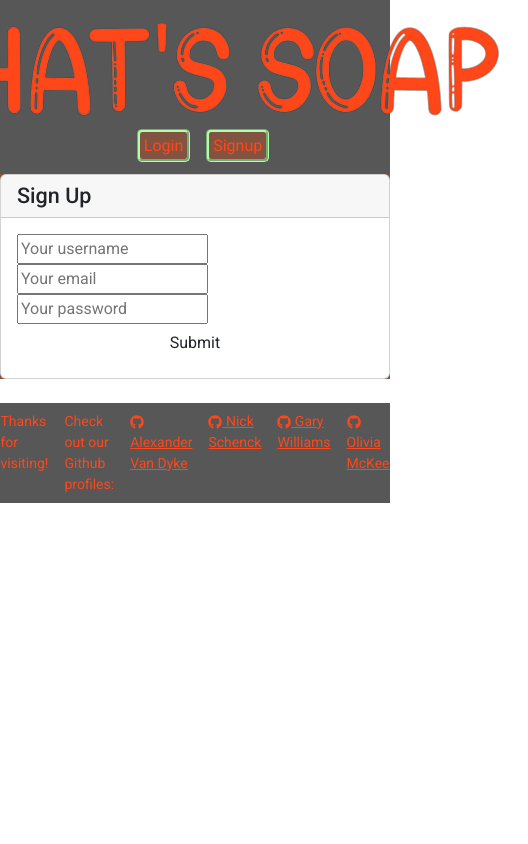
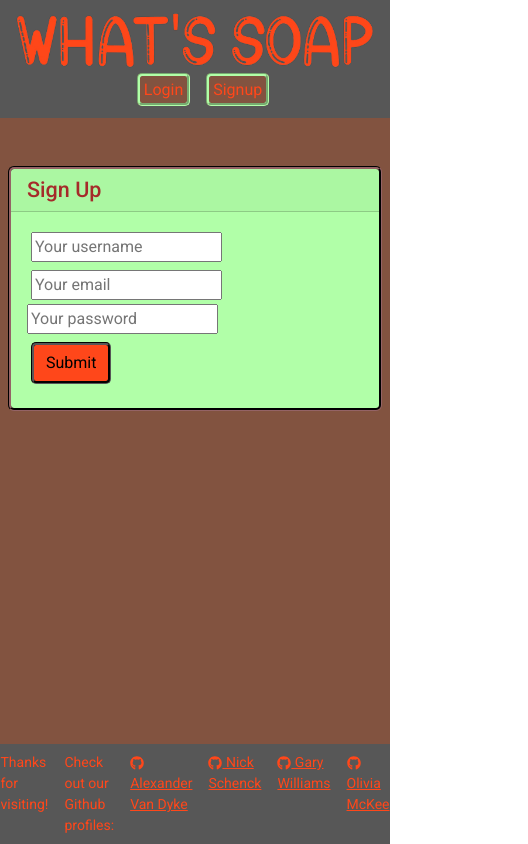
Before and after one commit to AlexandertheGreat491/whats_soap, a React (Create React App) app in the folder client/: page /signup in a window 390 px wide. Shown: the top 844 px of the page, 528 px wide, since content can reach past the window. Built offline with nearby package versions, Linux system fonts and the light colour scheme.

Commit message:
added styling to header, footer, & suds cards, header now mobile friendly

```diff
--- a/client/src/App.js
+++ b/client/src/App.js
@@ -19,7 +19,6 @@ import Footer from "./components/Footer";
 import SingleSud from "./pages/SingleSud";
 import EditSud from "./pages/EditSud";
 
-
 const httpLink = createHttpLink({
   uri: "/graphql",
 });
@@ -39,32 +38,44 @@ const client = new ApolloClient({
   cache: new InMemoryCache(),
 });
 
-
 function App() {
-  const [options] = useState([
-    { name: "View Suds" },
-    { name: "Add" }
-  ]);
+  const [options] = useState([{ name: "View Suds" }, { name: "Add" }]);
   const [currentOption, setOption] = useState(options[0]);
 
   return (
     <ApolloProvider client={client}>
       <Router>
         <div>
-          <Header options={options}
+          <Header
+            options={options}
             setOption={setOption}
-            currentOption={currentOption} />
-          <div id="main">
+            currentOption={currentOption}
+          />
+          <div id="main" className="mb-4">
             <Routes>
-              <Route path="/" element={<Home options={options}
-                setOption={setOption}
-                currentOption={currentOption} />} />
+              <Route
+                path="/"
+                element={
+                  <Home
+                    options={options}
+                    setOption={setOption}
+                    currentOption={currentOption}
+                  />
+                }
+              />
               <Route path="/login" element={<LoginForm />} />
               <Route path="/signup" element={<SignUpForm />} />
               <Route path="/sud/:id" element={<SingleSud />} />
-              <Route path="/edit/:id" element={<EditSud options={options}
-                setOption={setOption}
-                currentOption={currentOption} />} />
+              <Route
+                path="/edit/:id"
+                element={
+                  <EditSud
+                    options={options}
+                    setOption={setOption}
+                    currentOption={currentOption}
+                  />
+                }
+              />
               <Route path="*" element={<NoMatch />} />
             </Routes>
           </div>
--- a/client/src/components/Footer/index.js
+++ b/client/src/components/Footer/index.js
@@ -3,7 +3,7 @@ import { FaGithub } from "react-icons/fa";
 
 const Footer = () => {
     return (
-        <footer>
+        <footer className="mt-2">
             <p className="m-2">Thanks for visiting!</p>
             <p className="m-2">Check out our Github profiles:</p>
             <div className="d-inline-flex">
--- a/client/src/components/Header/index.js
+++ b/client/src/components/Header/index.js
@@ -16,10 +16,10 @@ const Header = (props) => {
   };
 
   return (
-    <header className='pb-3'>
+    <header className='col-12 d-inline-flex pb-3'>
       <div>
         <Link to="/">
-          <img src="/images/whats-soap-w-background-removed.png" alt="What's Soap?"></img>
+          <img className='d-inline-flex w-100' src="/images/whats-soap-w-background-removed.png" alt="What's Soap?"></img>
         </Link>
 
         <nav className="text-center container">
--- a/client/src/components/Suds/index.js
+++ b/client/src/components/Suds/index.js
@@ -7,7 +7,7 @@ function Suds({ recipes }) {
         <div className='p-3'>
             {/* map over recipes */}
             {recipes.map((recipe) => (
-                <div id='card' className='card p-2 m-1 d-inline-flex' key={recipe._id}>
+                <div id='card' className='card p-2 m-1 d-inline-flex w-100' key={recipe._id}>
                     <Link to={`/sud/${recipe._id}`}><h2>{recipe.title}</h2></Link>
                     <p id='description'>{recipe.description}</p>
                     <p id='timestamp'>posted by {recipe.username} on {recipe.createdAt}</p>
--- a/client/src/index.css
+++ b/client/src/index.css
@@ -30,6 +30,7 @@ code {
 header {
   background-color: var(--primary);
   display: flex;
+  flex-wrap: wrap;
   justify-content: center;
   width: 100%;
 }
@@ -82,7 +83,8 @@ nav a {
 }
 
 #main {
-  background-color: var(--quaternary) ;
+  background-color: var(--quaternary);
+  height: 100em;
 }
 
 /* footer styling */
@@ -92,7 +94,10 @@ footer {
   font-size: 0.875em;
   display: flex;
   justify-content: center;
-
+  position: fixed;
+  left: 0;
+  bottom: 0;
+  width: 100%;
 }
 
 footer a {
@@ -117,3 +122,9 @@ footer a {
   background-color: var(--tertiary);
   color: var(--background);
 }
+
+#signup {
+  background-color: var(--secondary);
+  position: relative;
+  border: 0.1875em groove var(--background);
+}
--- a/client/src/pages/LoginForm.js
+++ b/client/src/pages/LoginForm.js
@@ -44,7 +44,7 @@ const LoginForm = (props) => {
 
   return (
     <main className="d-flex flex-row justify-content-center">
-      <div className="col-12 col-md-6 container">
+      <div className="col-12 col-md-6">
         <div  id='login' className="card mt-5 ms-2 me-2 mb-5">
           <h4 id="login-text" style={{color:'brown'}} className="card-header">Login</h4>
           <div className="card-body">
@@ -69,7 +69,7 @@ const LoginForm = (props) => {
                 value={formState.password}
                 onChange={handleChange}
                 />
-                <button id="submit" style={{color:'black'}} className="btn d-block m-2" type="submit">
+                <button id="submit" style={{color:'black'}} className="btn d-block mt-2 me-2 mb-2" type="submit">
                     Submit
                 </button>
             </form>
--- a/client/src/pages/SignUpForm.js
+++ b/client/src/pages/SignUpForm.js
@@ -41,14 +41,14 @@ const SignUpForm = () => {
   };
 
   return (
-    <main className='flex-row justify-center mb-4'>
+    <main className='d-flex flex-row justify-content-center'>
         <div className='col-12 col-md-6'>
-            <div className='card'>
-                <h4 className='card-header'>Sign Up</h4>
+            <div id='signup' className='card mt-5 ms-2 me-2 mb-5'>
+                <h4 style={{color:'brown'}} className='card-header'>Sign Up</h4>
                 <div className='card-body'>
                     <form onSubmit={handleFormSubmit}>
                         <input
-                        className='form-input'
+                        className='form-input m-1'
                         placeholder='Your username'
                         name="username"
                         type="username"
@@ -57,7 +57,7 @@ const SignUpForm = () => {
                         onChange={handleChange}
                         />
                         <input
-                        className='form-input'
+                        className='form-input m-1'
                         autoComplete='current-password'
                         placeholder='Your email'
                         name='email'
@@ -75,7 +75,7 @@ const SignUpForm = () => {
                         value={formState.password}
                         onChange={handleChange}
                         />
-                        <button className='btn d-block w-100' type='submit'>
+                        <button id='submit' style={{color:'black'}} className='btn d-block mt-2 me-2 mb-2 ms-1' type='submit'>
                             Submit
                         </button>
                     </form>
```
